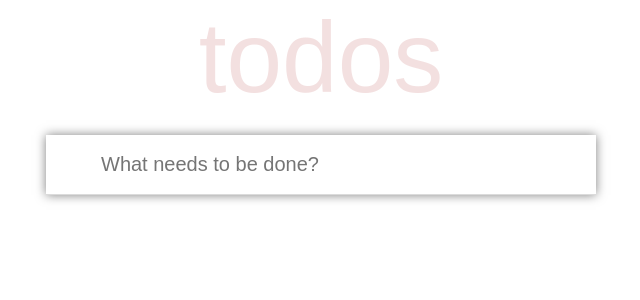
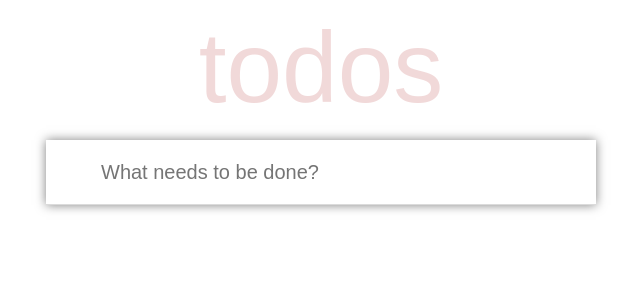
Before and after one commit to pe1ros/todo-react, a React (Create React App) app: page / in a window 1280 px wide. Shown: the top 300 px of the page, without its empty margins (319-959 px from the left). Built offline with nearby package versions, Linux system fonts and the light colour scheme.

Commit message:
Change styles for app

```diff
--- a/src/styles.scss
+++ b/src/styles.scss
@@ -5,17 +5,18 @@
   font-family: Arial, Helvetica, sans-serif;
 }
 .Header{
-  height: 135px;
-  margin: auto;
+  height: 130px;
+  margin-top: 15px 0 15px 0;
   background: #fff;
   text-align: center;
   h1{
-    color: rgba(175, 47, 47, 0.15);
-    height: 110px;
+    color: rgba(175, 47, 47, 0.18);
     font-size: 100px;
-    font-weight: 100;
+    font-weight: 80;
     width: 300px;
+    height: 80px;
     margin: auto;
+    margin-top: 10px;
   }
 }
 .App{
@@ -27,7 +28,7 @@
 }
 .AddTodo{
   max-width: 550px;
-  height: 60px;
+  height: 65px;
   margin: auto;
   display: flex;
   justify-content: center;
@@ -53,6 +54,7 @@
   align-items: center;
   position: relative;
   margin: 5px;
+  font-size: 20px;
   i {
     left: 10px;
     font-size: 30px;
@@ -81,6 +83,7 @@
       margin-left: 20px;
       text-decoration: line-through;
       color: rgb(182, 182, 182);
+      font-size: 20px;
     }
   }
   &__inputmodal{
```
